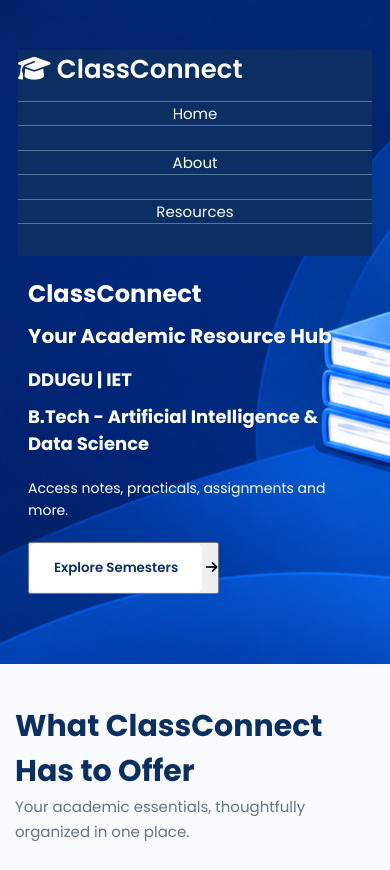
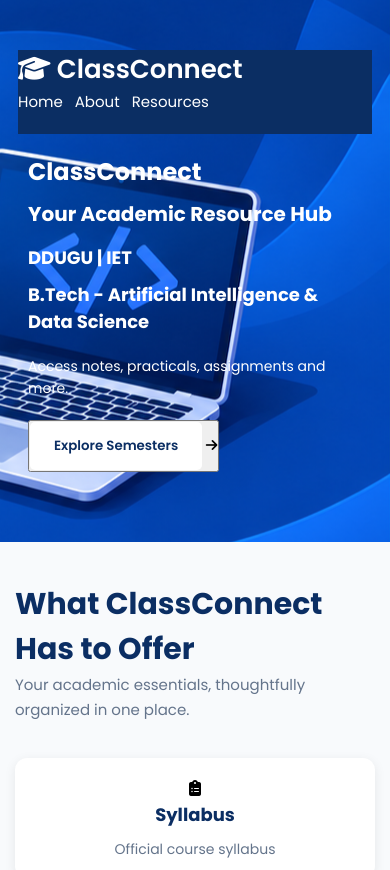
Before and after one commit to GulshanMishra-acc/ClassConnect, a plain HTML site: page index.html in a window 390 px wide. Shown: the top 870 px of the page. Drawn offline with Linux system fonts and the light colour scheme.

Commit message:
update css

```diff
--- a/style.css
+++ b/style.css
@@ -761,36 +761,34 @@ img {
     }
 
     .logo {
-        font-size: 26px;
+        font-size: 28px;
     }
 
     .nav-links {
         width: 100%;
-        flex-direction: column;
-        align-items: center;
-        gap: 0;
+        flex-direction: row;
+        align-items: end;
+        gap: 12px;
         padding: 0;
         margin: 0;
     }
 
-    .nav-links li {
+    /* .nav-links li {
         width: 100%;
         text-align: center;
         padding: 12px 0;
-    }
+    } */
 
-    .nav-links a {
+    /* .nav-links a {
         display: block;
-        border-top: 1px solid #54749C;
-        border-bottom: 1px solid #54749C;
-    }
+    } */
 
     /* Hero Section */
     .mainPage_bg_img {
         min-height: 65vh;
         height: auto;
         padding: 50px 18px;
-        background-position: center;
+        background-position: right;
     }
 
     .mainPage-content {
```
